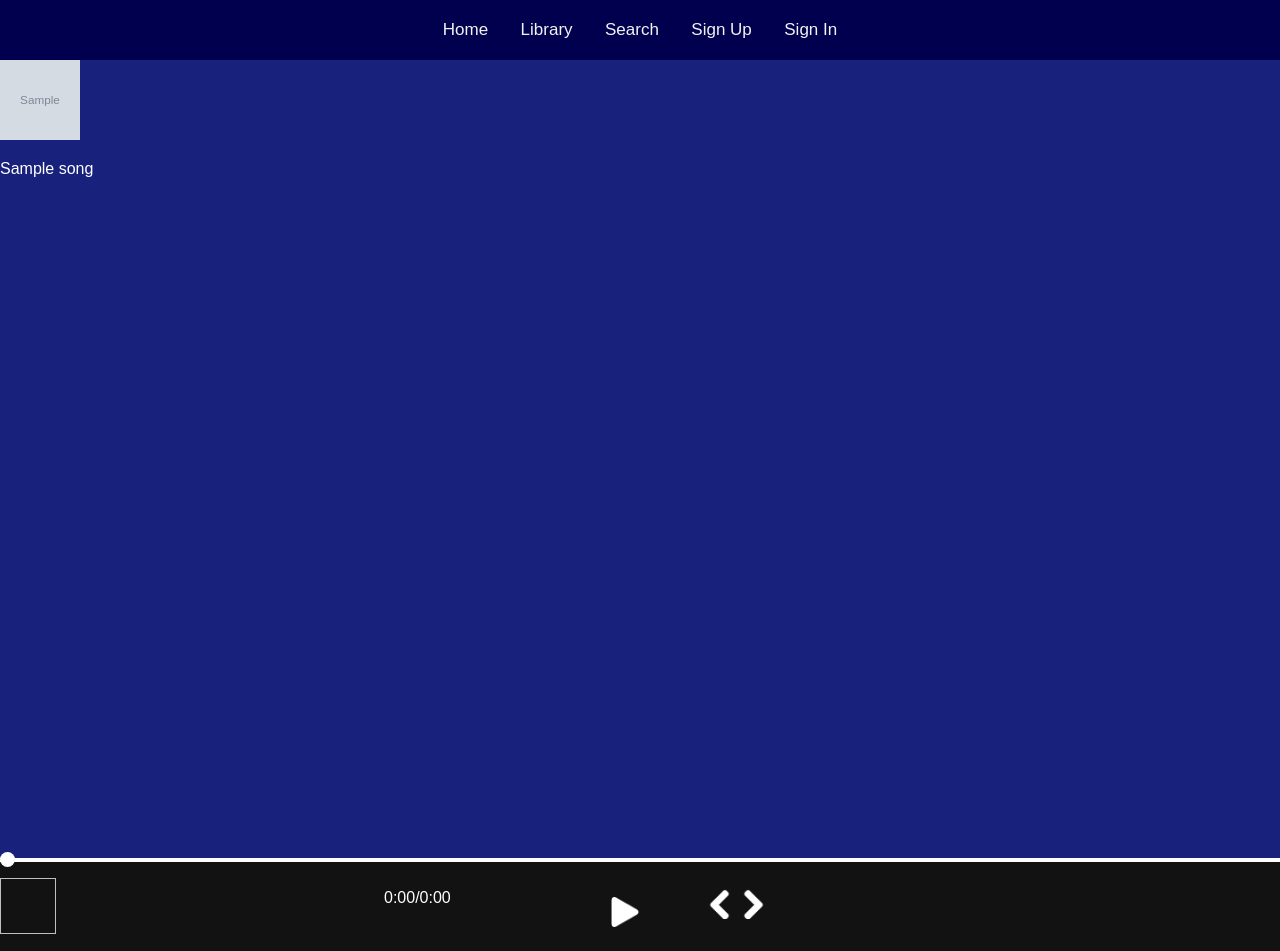
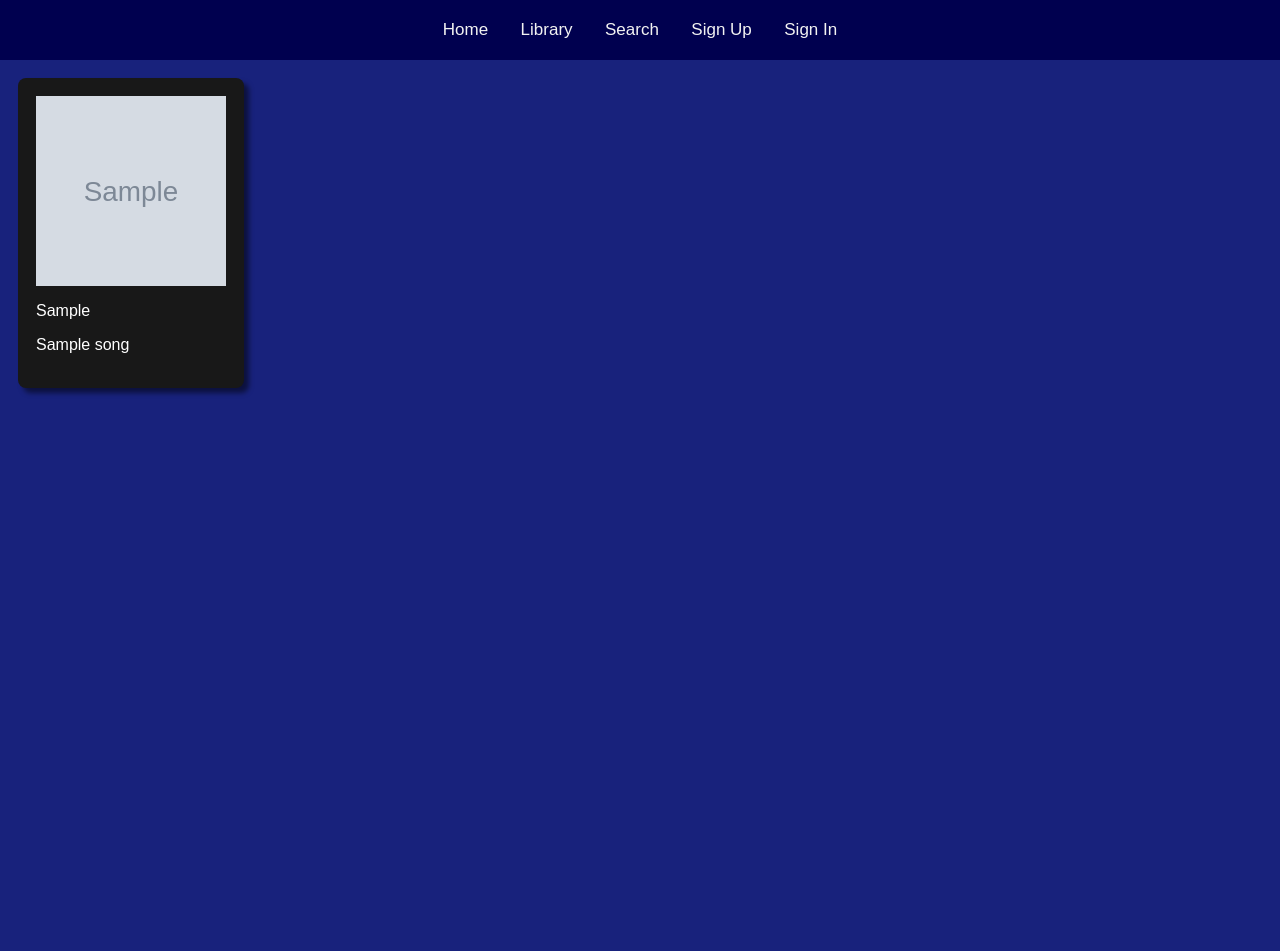
Before and after one commit to luress/django-docker, a Django app: page / in a window 1280 px wide. Run offline with Django 4.2, Linux system fonts and the light colour scheme; tables that the repository leaves empty hold one stand-in row (values such as "Sample post"); grey boxes marked "Sample" are stand-in pictures.

Commit message:
design songs container

```diff
--- a/static/styles.css
+++ b/static/styles.css
@@ -65,6 +65,24 @@ html{
   float: right;
 }
 
+#audio-info{
+    bottom: -91px;
+    width: 100%;
+    background-color: #121212;
+    height: 91px;
+    padding: 0;
+    margin: 0;
+    display: flex;
+    flex-direction: row;
+    align-items: center;
+    transition: all 1s;
+    will-change: transform;
+    position: fixed;
+}
+
+
+
+
 #audio-container{
     --seek-before-width: 0%;
     --volume-before-width: 100%;
@@ -78,50 +96,144 @@ html{
 }
 
 #play-button {
-    background: url("play.png") no-repeat;
+    background: url("play.png") no-repeat center;
     background-size: 30px;
-    height: 30px;
+    height: 100%;
     width: 30px;
     border: 0;
     cursor: pointer;
-    top: 50%;
-    position: absolute;
 
-    right: 50%;
-}
+    position: relative;
 
-#previous-button{
-    background: url("previous.png") no-repeat;
-    background-size: 25px;
-    height: 30px;
-    width: 30px;
-    border: 0;
-    cursor: pointer;
-    top: 50%;
-    position: relative;
-    left: 50%;
-}
-
-#next-button{
-    background: url("next.png") no-repeat;
-    background-size: 25px;
-    height: 30px;
-    width: 30px;
-    border: 0;
-    cursor: pointer;
-    top: 50%;
-    position: relative;
-    left: 50%;
 
 }
 
 
 
+#previous-button{
+    background: url("previous.png") no-repeat center;
+    background-size: 20px;
+    height: 100%;
+    width: 30px;
+    border: 0;
+    cursor: pointer;
+    position: relative;
+    margin-right: 25px;
+
+}
+
+#next-button{
+    background: url("next.png") no-repeat center;
+    background-size: 20px;
+    height: 100%;
+    width: 30px;
+    border: 0;
+    cursor: pointer;
+    position: relative;
+    margin-left: 25px;
+
+}
+.audio-now-playing{
+    width: 30%;
+    display: flex;
+    flex-direction: row;
+    position: relative;
+    justify-content: flex-start;
+    -webkit-box-orient: horizontal;
+    -webkit-box-direction: normal;
+    -webkit-box-align: center;
+    align-items: center;
+}
+
+#audio-title-artist{
+    margin-left: 14px;
+    margin-right: 14px;
+}
+
+.song-area{
+    max-width: 190px;
+    max-height: 320px;
+    margin: 18px;
+    background: #181818;
+    padding: 18px;
+    position: relative;
+    transition: background 0.3s;
+    border-radius: 8px;
+    box-shadow: 5px 5px 5px rgba(0, 0, 0, 0.5);
+}
+
+.song-area:focus, .song-area:hover, .song-area:active{
+    background: #282828;
+}
+
+
+
+.song-list{
+    display: flex;
+}
+
+.audio-control{
+    width: 40%;
+    display: flex;
+    align-items: center;
+    height: 100%;
+    justify-content: center;
+
+}
+
+.audio-volume{
+    width: 30%;
+    flex-direction: row;
+    justify-content: flex-end;
+
+}
+
+.image-now-playing{
+    height: 56px;
+    width: 56px;
+    margin-left: 20px;
+    position: relative;
+
+}
+
+.audio-time{
+    float: left;
+}
+
+.song-all-container{
+
+}
+
+.song-img {
+    height: 100%;
+    width: 100%;
+    border: 0;
+    position: absolute;
+    top: 0;
+    left: 0;
+}
+
+.song-area-image-container{
+    height: 190px;
+    width: 190px;
+    border: 0;
+    align-items: center;
+    text-align: center;
+    position: relative;
+    box-shadow: 5px  rgba(0, 0, 0, 0.5);
+}
+
 #music-slider{
-    bottom: -6px;
+    bottom: -10px;
     width: 100%;
     margin: 0;
+    transition: bottom 1s;
+    position: fixed;
+    z-index: 2;
+
 }
+
+
 
 input[type="range"] {
     position: relative;
@@ -132,6 +244,12 @@ input[type="range"] {
     outline: none;
     margin: 0;
 }
+
+input[type="range"]:hover {
+    height: 6px;
+    box-shadow: #121212;
+}
+
 input[type="range"]::-webkit-slider-runnable-track {
     width: 100%;
     height: 3px;
@@ -143,7 +261,7 @@ input[type="range"]::before {
     content: "";
     width: var(--seek-before-width);
     height: 4px;
-    background-color: #ffffff;
+    background-color: #ff0707;
     cursor: pointer;
 }
 input[type="range"]::-webkit-slider-thumb {
@@ -156,10 +274,25 @@ input[type="range"]::-webkit-slider-thumb {
     background-color: #ffffff;
     cursor: pointer;
     margin: -7px 0 0 0;
+    opacity: 0;
 }
 input[type="range"]:active::-webkit-slider-thumb {
-    transform: scale(1.5);
+    height: 15px;
+    width: 15px;
+
 }
+
+input[type="range"]:focus::-webkit-slider-thumb {
+    height: 15px;
+    width: 15px;
+
+}
+
+input[type="range"]:hover::-webkit-slider-thumb {
+    opacity: 1;
+    transition: all 0.5s;
+}
+
 input[type="range"]::-moz-range-track {
     width: 100%;
     height: 3px;
@@ -175,57 +308,3 @@ input[type="range"]::-ms-fill-lower {
 input[type="range"]::-ms-fill-upper {
     background: linear-gradient(to right, rgba(0, 125, 181, 0.6) var(--buffered-width), rgba(0, 125, 181, 0.2) var(--buffered-width));
 }
-
-#audio-info{
-    bottom: 0;
-    width: 100%;
-    background-color: #121212;
-    height: 91px;
-    padding: 0;
-    margin: 0;
-    display: flex;
-    flex-direction: row;
-    align-items: center;
-
-
-
-
-}
-
-.audio-now-playing{
-    width: 30%;
-    display: flex;
-    flex-direction: row;
-    position: relative;
-    justify-content: flex-start;
-}
-
-.audio-control{
-    width: 40%;
-    display: inline;
-    align-items: center;
-    flex-direction: column;
-
-
-}
-
-.audio-volume{
-    width: 30%;
-    flex-direction: row;
-    justify-content: flex-end;
-
-}
-
-.image-now-playing{
-    height: 56px;
-    width: 56px;
-}
-
-.audio-time{
-    float: left;
-}
-
-.song-img {
-    height: 80px;
-    width: 80px;
-}
--- a/templates/index.html
+++ b/templates/index.html
@@ -10,17 +10,24 @@
         <input type="range" max="100" value="0" id="music-slider">
         <div id="audio-info">
             <div class="audio-now-playing">
-                <img class="image-now-playing">
+                <div>
+                    <img class="image-now-playing">
+                </div>
+                <div id="audio-title-artist">
+                    <p id="audio-artist"></p>
+                    <p id="audio-title"></p>
+                </div>
+
             </div>
             <div class="audio-control">
                 <audio class="audioo" src="" preload="metadata" loop></audio>
-                <div class="audio-time"><span id="current-time" class="time">0:00</span>/<span id="duration" class="time">0:00</span></div>
+
                 <button class="audio-button" id="previous-button"></button>
                 <button class="audio-button" id="play-button"></button>
                 <button class="audio-button" id="next-button"></button>
             </div>
             <div class="audio-volume">
-
+                <div class="audio-time"><span id="current-time" class="time">0:00</span>/<span id="duration" class="time">0:00</span></div>
             </div>
 
         </div>
```
Also changed, not shown: static/script.js (+31 -2 lines), project/migrations/0003_remove_song_audio_link_remove_song_duration_and_more.py (added).
